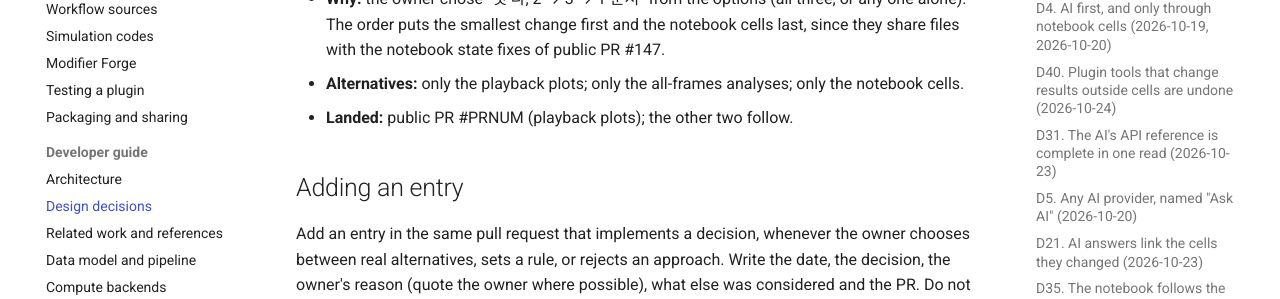
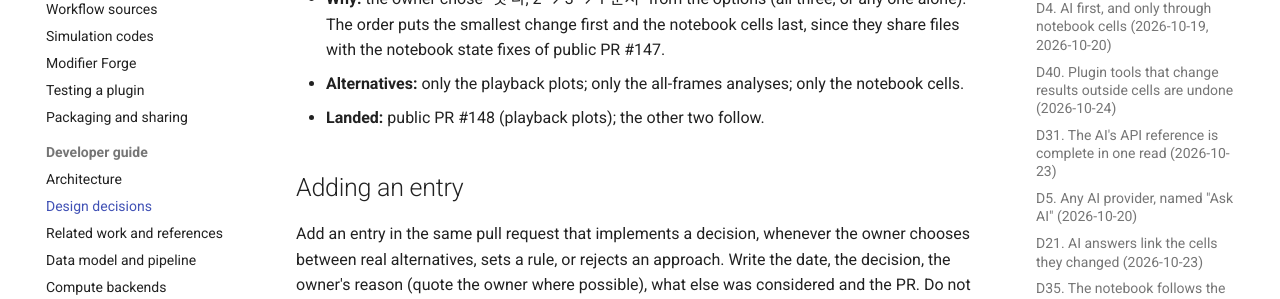
Before and after one commit to frssp/ewald, an MkDocs documentation site: the page built from docs/developer/decisions.md, in a window 1280 px wide and 900 px high, scrolled down 37217 px. Shown: the part 262-561 px from the top of the window. Built offline with MkDocs 1.6.1 and Material for MkDocs 9.7.7, drawn with Linux system fonts in a browser that asks for light colours; comment, search, counter and statistics services are not loaded.

Commit message:
docs: D100 and changelog name public PR #148
Co-Authored-By: Claude Fable 5.2 <noreply@anthropic.com>

```diff
--- a/docs/developer/decisions.md
+++ b/docs/developer/decisions.md
@@ -1317,7 +1317,7 @@ Pull request numbers up to #242 refer to the pre-publication repository, which i
   with the notebook state fixes of public PR #147.
 - **Alternatives:** only the playback plots; only the all-frames analyses; only the notebook
   cells.
-- **Landed:** public PR #PRNUM (playback plots); the other two follow.
+- **Landed:** public PR #148 (playback plots); the other two follow.
 
 ## Adding an entry
 
```
Also changed, not shown: CHANGELOG.md (+1 -1 lines).
